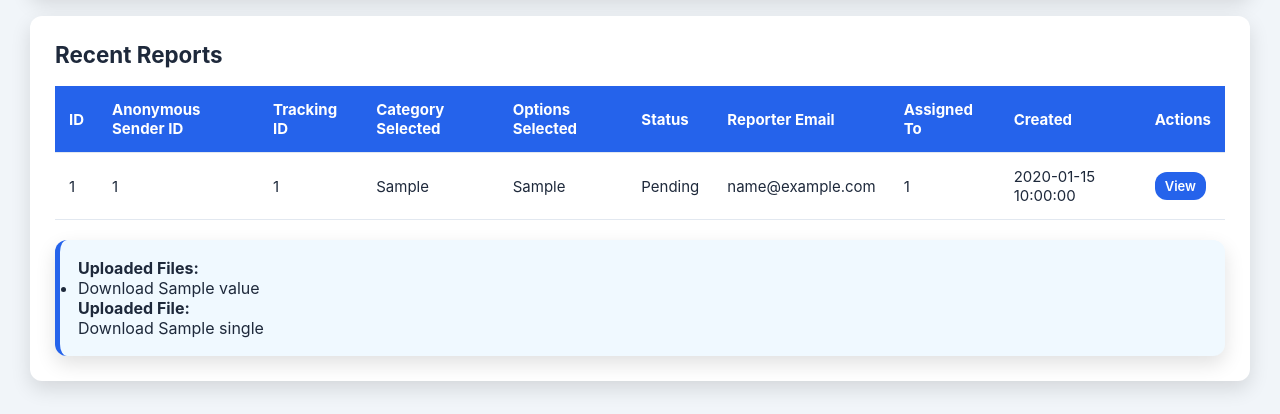
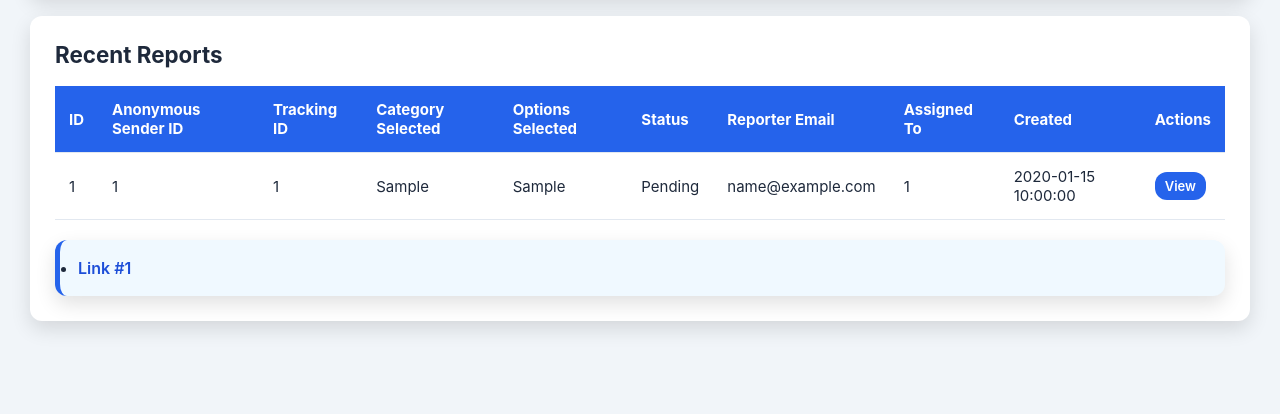
Before and after one commit to smintech/reportsystemapp, a Flask app: template templates/admin_dashboard.html in a window 1280 px wide. Shown: the part 386-800 px from the top of the page. Run offline with Flask 3, Linux system fonts and the light colour scheme; the template is opened without the code that fills it: most values are stand-ins (such as "Sample title", 1, 10 or a date in 2020); some libraries are stand-ins or nearby versions.

Commit message:
Update admin_dashboard.html

```diff
--- a/templates/admin_dashboard.html
+++ b/templates/admin_dashboard.html
@@ -305,35 +305,26 @@
 <div class="evidence-box">
 {% for report in reports %}
         {% set evidence = report.evidence_parsed %}
-
         {% if evidence.files %}
-        <h4>Uploaded Files:</h4>
             <ul>
-            {% for f in evidence.files %}
+            {% for item in evidence.files %}
                 <li>
-                    {% if f.value.startswith('http') %}
-                        <a href="{{ url_for('get_evidence', tracking_id=report.tracking_id, filename=f.value) }}" target="_blank">Open Link {{ f.id }}</a>
+                    <a href="{{ item.value }}" target="_blank">
+                        {% if item.value.endswith(('.png', '.jpg', '.jpeg', '.gif', '.mp4')) %}
+                            File #{{ item.id }}
                         {% else %}
-                            Download {{ f.value }}
+                            Link #{{ item.id }}
+                        {% endif %}
                     </a>
-                    {% endif %}
                 </li>
             {% endfor %}
             </ul>
-
-    {% if evidence.single.startswith('http') %}
-        <a href="{{ evidence.single }}" target="_blank">Open Link</a>
+        {% elif evidence.single %}
+            <a href="{{ evidence.single }}" target="_blank">View File</a>
+        {% elif evidence.link %}
+            <a href="{{ evidence.link }}" target="_blank">View Link</a>
         {% else %}
-        <h4>Uploaded File:</h4>
-            Download {{ evidence.single }}
-    {% endif %}
-    {% elif evidence.link %}
-        <h4>Evidence Link:</h4>
-        <a href="{{ evidence.link }}" target="_blank">
-            {{ evidence.link }}
-        </a>
-    {% else %}
-        <p>No evidence submitted.</p>
+            No evidence submitted
         {% endif %}
 {% endfor %}
 </div>
```
Lines whose indentation alone changed are shown as unchanged.
